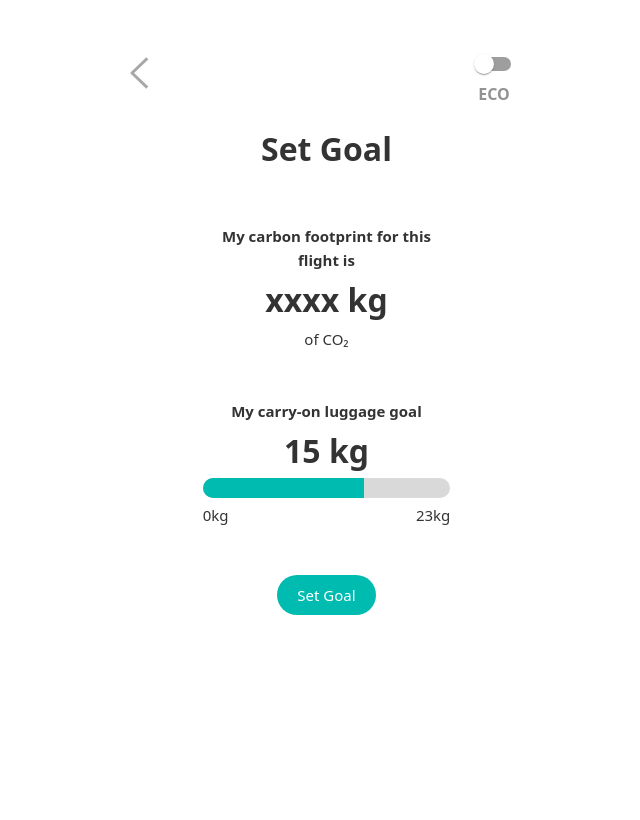
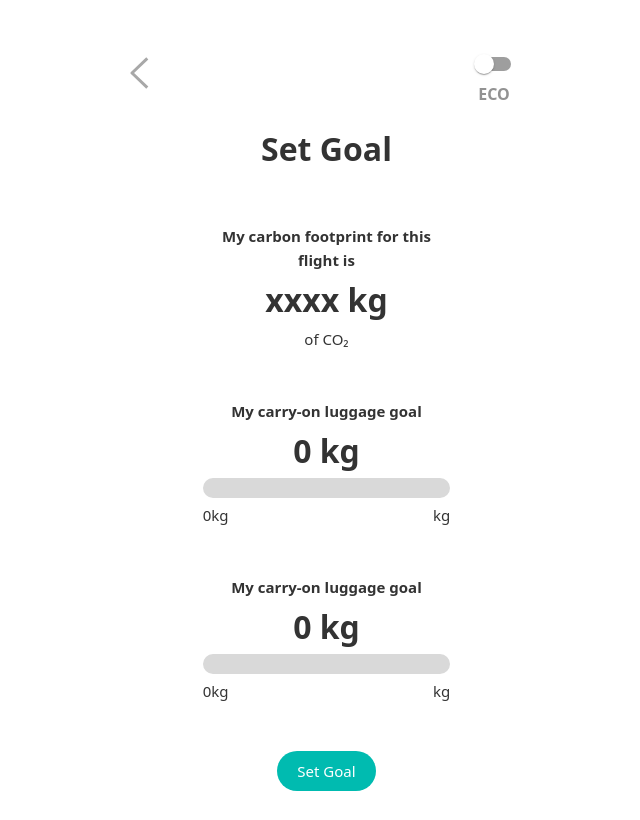
Before and after one commit to nicopicchio/flylight, a React (Create React App) app: page /set-goals in a window 1280 px wide. Shown: the whole page, without its empty margins (164-804 px from the left). Built offline with nearby package versions, Linux system fonts and the light colour scheme.

Commit message:
able to render sliders according to form

```diff
--- a/src/App.js
+++ b/src/App.js
@@ -10,6 +10,7 @@ import Trips from "./pages/Trips/Trips";
 
 function App() {
   const initialFormData = {
+    departure: "",
     destination: "",
     date: "",
     class: "",
--- a/src/components/AddTripForm/AddTripForm.jsx
+++ b/src/components/AddTripForm/AddTripForm.jsx
@@ -5,7 +5,13 @@ import "./AddTripForm.css";
 export default function AddTripForm({ formData, setFormData }) {
   const navigate = useNavigate();
   const handleSubmit = (event) => {
+    console.log(formData);
     event.preventDefault();
+    // fetch(
+    //   `https://partner-test.api.chooose.today/v1/footprint/flights/route/${formData.departure}/${formData.destination}`
+    // )
+    //   .then((res) => res.json())
+    //   .then((co2FootprintData) => console.log(co2FootprintData));
     navigate("../set-goals");
   };
 
@@ -24,6 +30,13 @@ export default function AddTripForm({ formData, setFormData }) {
       <h2 className='addtripform--title'>Add Trip</h2>
       <h3 className='addtripform--subtitle'>Enter Flight Details</h3>
       <form className='addtripform--form' onSubmit={handleSubmit}>
+        <input
+          type='text'
+          id='addtrip--form--departure'
+          name='departure'
+          onChange={handleChange}
+          placeholder='Departure Airport..'
+        />
         <input
           type='text'
           id='addtrip--form--destination'
--- a/src/components/SetGoals/Slider.jsx
+++ b/src/components/SetGoals/Slider.jsx
@@ -1,8 +1,8 @@
 import { useState } from "react";
 import "./Slider.css";
 
-export default function Slider() {
-  const [luggageGoal, setLuggageGoal] = useState(15);
+export default function Slider({ weight }) {
+  const [luggageGoal, setLuggageGoal] = useState(weight / 2);
 
   return (
     <div className='slider'>
@@ -12,13 +12,13 @@ export default function Slider() {
         <input
           type='range'
           min='0'
-          max='23'
+          max={weight}
           value={luggageGoal}
           onChange={(e) => setLuggageGoal(e.target.value)}
         />
         <div className='luggage-goal-weight_container'>
           <p className='text--thin'>0kg</p>
-          <p className='text--thin'>23kg</p>
+          <p className='text--thin'>{`${weight}kg`}</p>
         </div>
       </div>
     </div>
--- a/src/pages/SetGoals/SetGoals.jsx
+++ b/src/pages/SetGoals/SetGoals.jsx
@@ -1,8 +1,10 @@
+import { useNavigate } from "react-router-dom";
 import Header from "../../components/Header/Header";
 import Slider from "../../components/SetGoals/Slider";
 import "./SetGoals.css";
 
-export default function SetGoals() {
+export default function SetGoals({ formData }) {
+  const navigate = useNavigate();
   return (
     <div className='set-goals'>
       <Header />
@@ -18,9 +20,13 @@ export default function SetGoals() {
           <h2>xxxx kg</h2>
           <p className='text--thin'>of CO₂</p>
         </div>
-        <Slider />
+        {formData.carryOnCheckBox && <Slider weight={formData.carryOnWeight} />}
+        {formData.holdCheckBox && <Slider weight={formData.holdWeight} />}
         <div>
-          <button className='button-turquoise button-turquoise--main'>
+          <button
+            className='button-turquoise button-turquoise--main'
+            onClick={() => navigate("../home")}
+          >
             Set Goal
           </button>
         </div>
```
